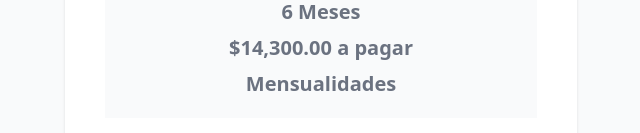
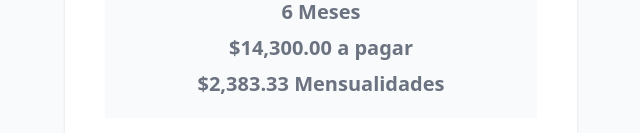
Before and after one commit to alvamau5/cotizador-prestamos-react, a React (Vite) app: page / in a window 1280 px wide. Shown: the part 627-760 px from the top of the page, without its empty margins (319-959 px from the left). Built offline with nearby package versions, Linux system fonts and the light colour scheme.

Commit message:
project finished

```diff
--- a/src/App.jsx
+++ b/src/App.jsx
@@ -7,11 +7,18 @@ function App() {
   // Definiendo las variales con un Array destructurando el Array
   const [cantidad, setCantidad] = useState(10000);
   const [meses, setMeses] = useState(6);
-  const [total, setTotal] = useState(calcularTotalPagar(cantidad, meses));
+  const [total, setTotal] = useState(0);
+  const [pagar, setPagar] = useState(0);
 
   useEffect(() => {
-    console.log('El componente esta Listo...')
-  }, []);
+    const resultadoTotalPagar = calcularTotalPagar(cantidad, meses);
+    setTotal(resultadoTotalPagar)
+  }, [cantidad, meses]);
+
+  useEffect(() => {
+    setPagar(total / meses)
+  }, [total]);
+
 
   const MIN = 0;
   const MAX = 20000;
@@ -110,7 +117,7 @@ function App() {
           {formatearDinero(total)} a pagar
         </p>
         <p className="text-xl text-gray-500 text-center font-bold">
-          Mensualidades
+          {formatearDinero(pagar)} Mensualidades
         </p>
       </div>
     </div>
```
